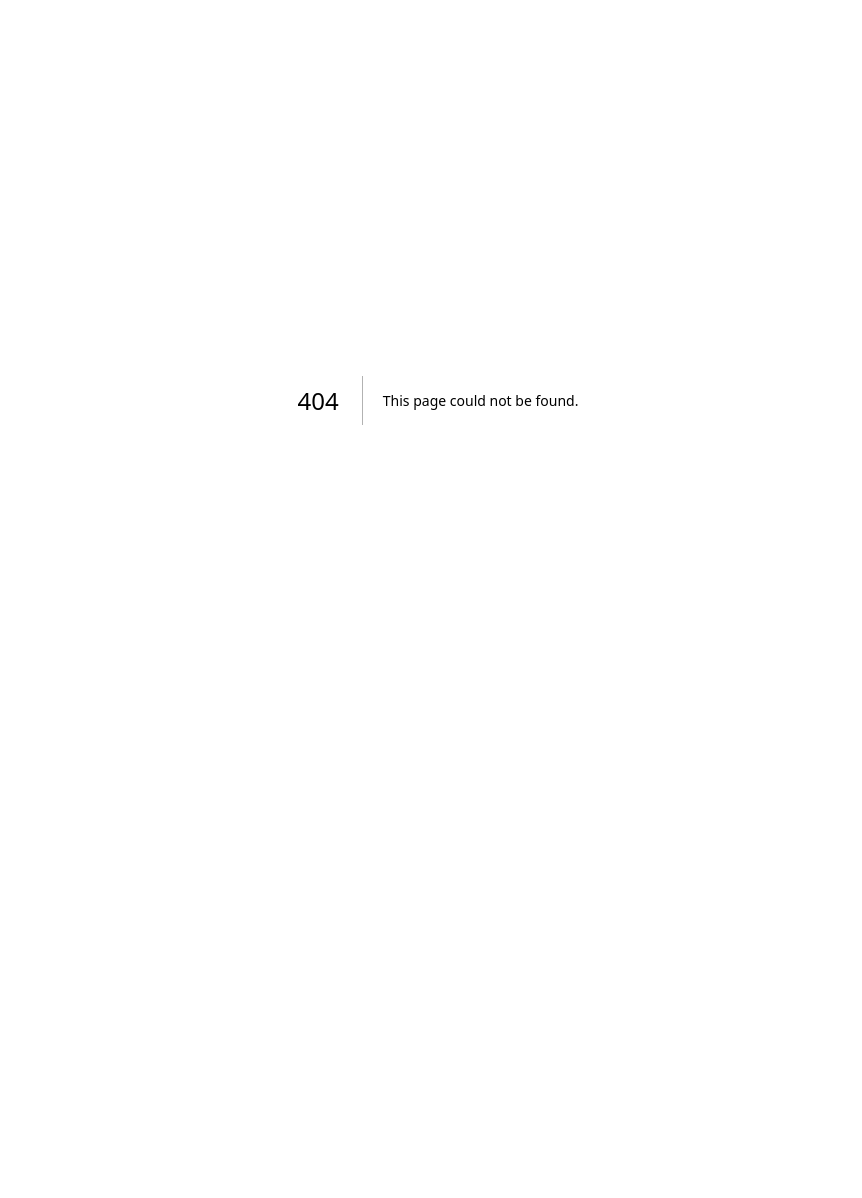
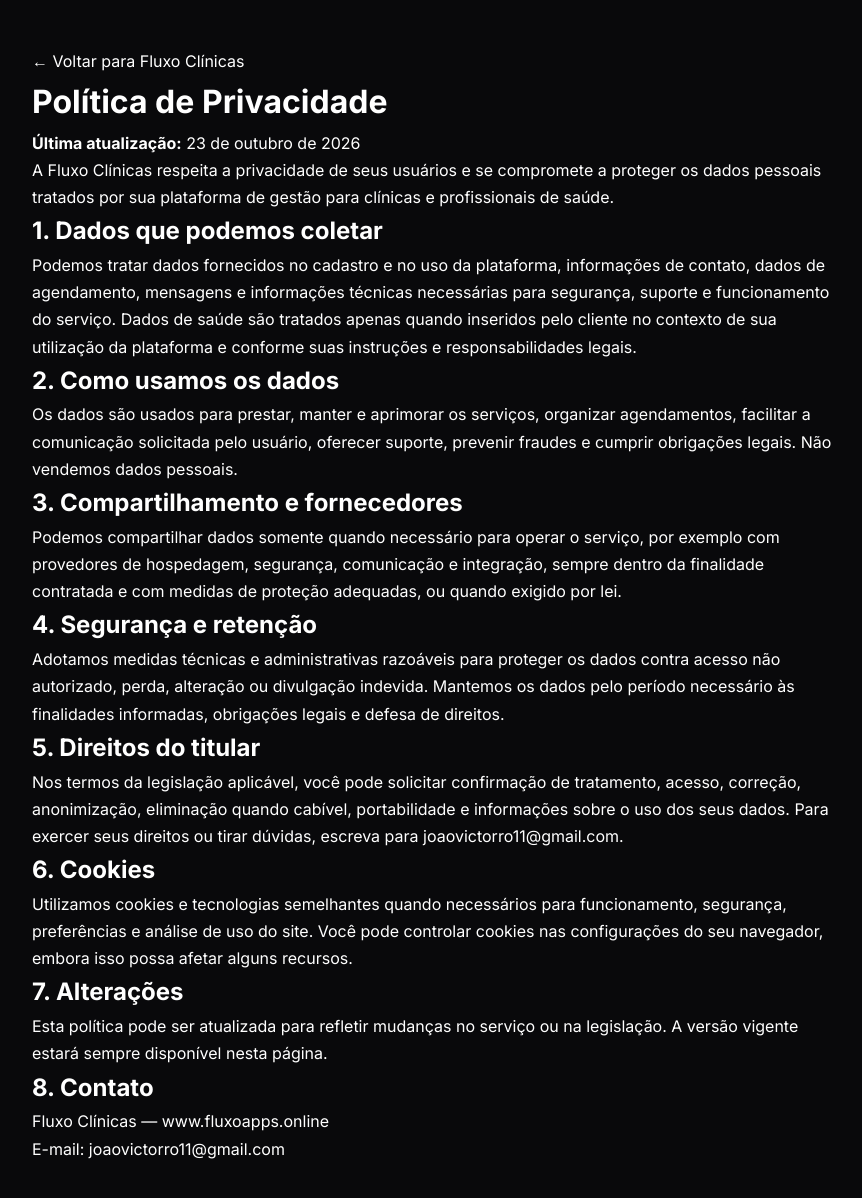
Before and after one commit to srjuao/SITE-FLUXO, a Next.js app: page /politica-de-privacidade in a window 1280 px wide. Before the commit this address had no page. Shown: the top 1198 px of the page, without its empty margins (202-1064 px from the left). Before the commit the page ends 800 px from the top, so only its background shows below. Built offline with nearby package versions, Linux system fonts and the light colour scheme.

Commit message:
feat: add privacy policy page

```diff
--- /dev/null
+++ b/src/app/politica-de-privacidade/page.tsx
@@ -0,0 +1,77 @@
+import type { Metadata } from "next";
+
+export const metadata: Metadata = {
+    title: "Política de Privacidade | Fluxo Clínicas",
+    description: "Política de privacidade do Fluxo Clínicas.",
+};
+
+export default function PoliticaDePrivacidade() {
+    return (
+        <main style={{ maxWidth: 860, margin: "0 auto", padding: "48px 24px", lineHeight: 1.7 }}>
+            <a href="/" style={{ color: "inherit" }}>← Voltar para Fluxo Clínicas</a>
+            <h1>Política de Privacidade</h1>
+            <p><strong>Última atualização:</strong> 23 de outubro de 2026</p>
+
+            <p>
+                A Fluxo Clínicas respeita a privacidade de seus usuários e se compromete a proteger os dados
+                pessoais tratados por sua plataforma de gestão para clínicas e profissionais de saúde.
+            </p>
+
+            <h2>1. Dados que podemos coletar</h2>
+            <p>
+                Podemos tratar dados fornecidos no cadastro e no uso da plataforma, informações de contato,
+                dados de agendamento, mensagens e informações técnicas necessárias para segurança, suporte e
+                funcionamento do serviço. Dados de saúde são tratados apenas quando inseridos pelo cliente no
+                contexto de sua utilização da plataforma e conforme suas instruções e responsabilidades legais.
+            </p>
+
+            <h2>2. Como usamos os dados</h2>
+            <p>
+                Os dados são usados para prestar, manter e aprimorar os serviços, organizar agendamentos,
+                facilitar a comunicação solicitada pelo usuário, oferecer suporte, prevenir fraudes e cumprir
+                obrigações legais. Não vendemos dados pessoais.
+            </p>
+
+            <h2>3. Compartilhamento e fornecedores</h2>
+            <p>
+                Podemos compartilhar dados somente quando necessário para operar o serviço, por exemplo com
+                provedores de hospedagem, segurança, comunicação e integração, sempre dentro da finalidade
+                contratada e com medidas de proteção adequadas, ou quando exigido por lei.
+            </p>
+
+            <h2>4. Segurança e retenção</h2>
+            <p>
+                Adotamos medidas técnicas e administrativas razoáveis para proteger os dados contra acesso não
+                autorizado, perda, alteração ou divulgação indevida. Mantemos os dados pelo período necessário
+                às finalidades informadas, obrigações legais e defesa de direitos.
+            </p>
+
+            <h2>5. Direitos do titular</h2>
+            <p>
+                Nos termos da legislação aplicável, você pode solicitar confirmação de tratamento, acesso,
+                correção, anonimização, eliminação quando cabível, portabilidade e informações sobre o uso dos
+                seus dados. Para exercer seus direitos ou tirar dúvidas, escreva para
+                <a href="mailto:joaovictorro11@gmail.com"> joaovictorro11@gmail.com</a>.
+            </p>
+
+            <h2>6. Cookies</h2>
+            <p>
+                Utilizamos cookies e tecnologias semelhantes quando necessários para funcionamento, segurança,
+                preferências e análise de uso do site. Você pode controlar cookies nas configurações do seu
+                navegador, embora isso possa afetar alguns recursos.
+            </p>
+
+            <h2>7. Alterações</h2>
+            <p>
+                Esta política pode ser atualizada para refletir mudanças no serviço ou na legislação. A versão
+                vigente estará sempre disponível nesta página.
+            </p>
+
+            <h2>8. Contato</h2>
+            <p>
+                Fluxo Clínicas — <a href="https://www.fluxoapps.online">www.fluxoapps.online</a><br />
+                E-mail: <a href="mailto:joaovictorro11@gmail.com">joaovictorro11@gmail.com</a>
+            </p>
+        </main>
+    );
+}
```
